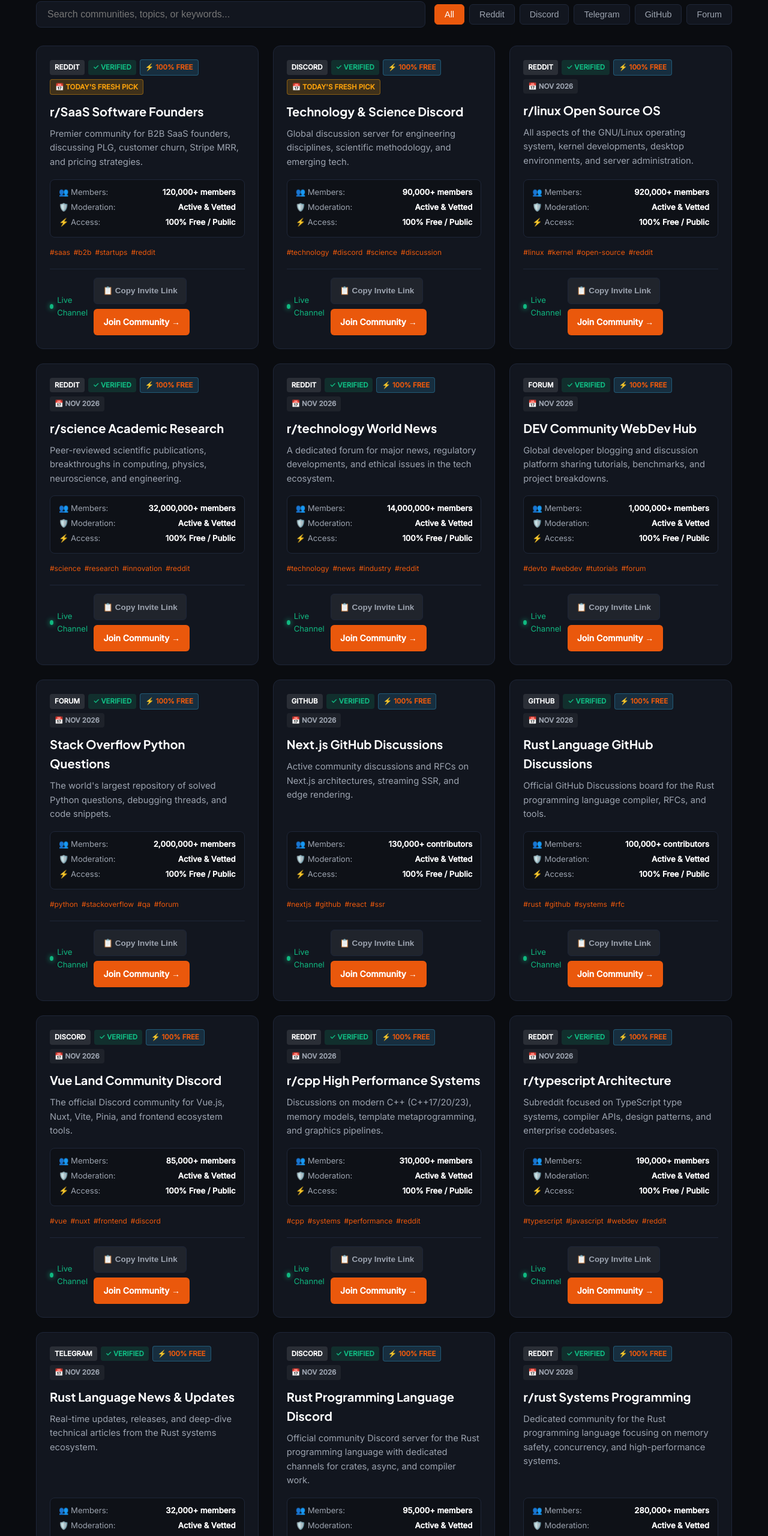
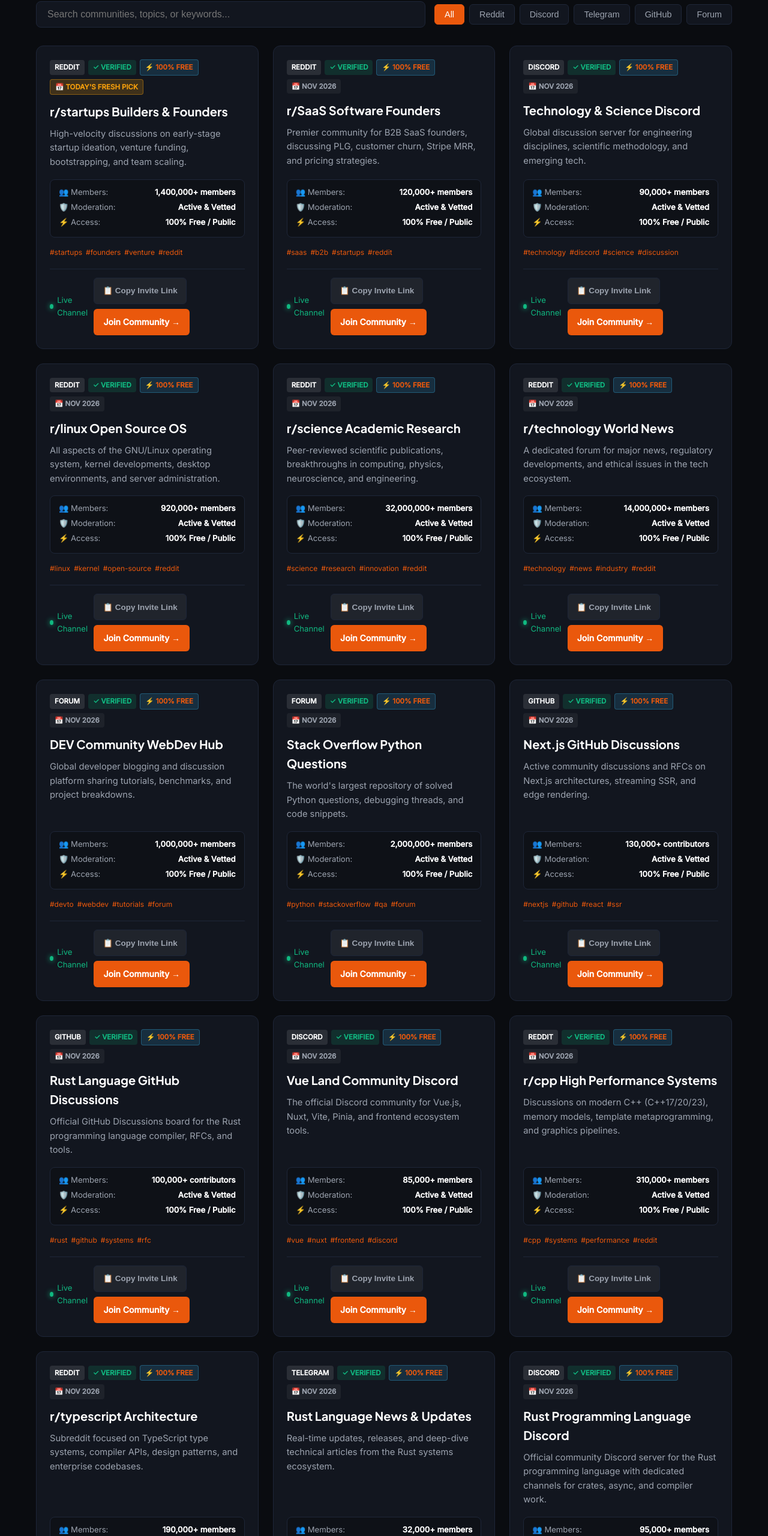
Before and after one commit to jibranpcccc/substack-writers-paid-newsletter-growth-hub, a plain HTML site: page index.html in a window 1280 px wide. Shown: the part 1159-3720 px from the top of the page at 60% size. Drawn offline with Linux system fonts and the light colour scheme.

Commit message:
feat(replenishment): fresh community links added - 2026-11-19 [skip ci]

```diff
--- a/feed.xml
+++ b/feed.xml
@@ -4,10 +4,17 @@
     <title>Substack Writers &amp; Paid Newsletter Growth Hub</title>
     <link>https://substack-writers-paid-newsletter-growth-hub.vercel.app/</link>
     <description>Verified community directory and updates.</description>
-    <lastBuildDate>Wed, 18 Nov 2026 07:28:26 GMT</lastBuildDate>
+    <lastBuildDate>Thu, 19 Nov 2026 06:46:55 GMT</lastBuildDate>
     <atom:link href="https://substack-writers-paid-newsletter-growth-hub.vercel.app/feed.xml" rel="self" type="application/rss+xml"/>
     <atom:link href="https://pubsubhubbub.appspot.com/" rel="hub"/>
-                                                                                                                                                                                                            <item>
+                                                                                                                                                                                                                <item>
+      <title>📅 Today's Fresh Pick: r/startups Builders &amp; Founders (Reddit)</title>
+      <link>https://www.reddit.com/r/startups/</link>
+      <guid isPermaLink="false">https://jibranpcccc.github.io/substack-writers-paid-newsletter-growth-hub/#substack-writers-paid-newsletter-growth-hub-reddit-2-2026-11-19</guid>
+      <pubDate>Thu, 19 Nov 2026 06:46:55 GMT</pubDate>
+      <description>Newly verified community added to Substack Writers &amp; Paid Newsletter Growth Hub: High-velocity discussions on early-stage startup ideation, venture funding, bootstrapping, and team scaling.</description>
+    </item>
+<item>
       <title>📅 Today's Fresh Pick: r/SaaS Software Founders (Reddit)</title>
       <link>https://www.reddit.com/r/SaaS/</link>
       <guid isPermaLink="false">https://jibranpcccc.github.io/substack-writers-paid-newsletter-growth-hub/#substack-writers-paid-newsletter-growth-hub-reddit-1-2026-11-18</guid>
@@ -175,12 +182,5 @@
       <pubDate>Tue, 20 Oct 2026 06:14:34 GMT</pubDate>
       <description>Newly verified community added to Substack Writers &amp; Paid Newsletter Growth Hub: Global discussion server for engineering disciplines, scientific methodology, and emerging tech.</description>
     </item>
-<item>
-      <title>📅 Today's Fresh Pick: Technology &amp; Science Discord (Discord)</title>
-      <link>https://discord.gg/tech</link>
-      <guid isPermaLink="false">https://jibranpcccc.github.io/substack-writers-paid-newsletter-growth-hub/#substack-writers-paid-newsletter-growth-hub-discord-20261009-1-2026-10-19</guid>
-      <pubDate>Mon, 19 Oct 2026 06:07:44 GMT</pubDate>
-      <description>Newly verified community added to Substack Writers &amp; Paid Newsletter Growth Hub: Global discussion server for engineering disciplines, scientific methodology, and emerging tech.</description>
-    </item>
   </channel>
 </rss>
--- a/index.html
+++ b/index.html
@@ -148,142 +148,142 @@
           {
             "@type": "ListItem",
             "position": 1,
+            "name": "r/startups Builders & Founders",
+            "description": "High-velocity discussions on early-stage startup ideation, venture funding, bootstrapping, and team scaling.",
+            "url": "https://www.reddit.com/r/startups/"
+          },
+          {
+            "@type": "ListItem",
+            "position": 2,
             "name": "r/SaaS Software Founders",
             "description": "Premier community for B2B SaaS founders, discussing PLG, customer churn, Stripe MRR, and pricing strategies.",
             "url": "https://www.reddit.com/r/SaaS/"
           },
           {
             "@type": "ListItem",
-            "position": 2,
+            "position": 3,
             "name": "Technology & Science Discord",
             "description": "Global discussion server for engineering disciplines, scientific methodology, and emerging tech.",
             "url": "https://discord.gg/tech"
           },
           {
             "@type": "ListItem",
-            "position": 3,
+            "position": 4,
             "name": "r/linux Open Source OS",
             "description": "All aspects of the GNU/Linux operating system, kernel developments, desktop environments, and server administration.",
             "url": "https://www.reddit.com/r/linux/"
           },
           {
             "@type": "ListItem",
-            "position": 4,
+            "position": 5,
             "name": "r/science Academic Research",
             "description": "Peer-reviewed scientific publications, breakthroughs in computing, physics, neuroscience, and engineering.",
             "url": "https://www.reddit.com/r/science/"
           },
           {
             "@type": "ListItem",
-            "position": 5,
+            "position": 6,
             "name": "r/technology World News",
             "description": "A dedicated forum for major news, regulatory developments, and ethical issues in the tech ecosystem.",
             "url": "https://www.reddit.com/r/technology/"
           },
           {
             "@type": "ListItem",
-            "position": 6,
+            "position": 7,
             "name": "DEV Community WebDev Hub",
             "description": "Global developer blogging and discussion platform sharing tutorials, benchmarks, and project breakdowns.",
             "url": "https://dev.to/t/webdev"
           },
           {
             "@type": "ListItem",
-            "position": 7,
+            "position": 8,
             "name": "Stack Overflow Python Questions",
             "description": "The world's largest repository of solved Python questions, debugging threads, and code snippets.",
             "url": "https://stackoverflow.com/questions/tagged/python"
           },
           {
             "@type": "ListItem",
-            "position": 8,
+            "position": 9,
             "name": "Next.js GitHub Discussions",
             "description": "Active community discussions and RFCs on Next.js architectures, streaming SSR, and edge rendering.",
             "url": "https://github.com/vercel/next.js/discussions"
           },
           {
             "@type": "ListItem",
-            "position": 9,
+            "position": 10,
             "name": "Rust Language GitHub Discussions",
             "description": "Official GitHub Discussions board for the Rust programming language compiler, RFCs, and tools.",
             "url": "https://users.rust-lang.org"
           },
           {
             "@type": "ListItem",
-            "position": 10,
+            "position": 11,
             "name": "Vue Land Community Discord",
             "description": "The official Discord community for Vue.js, Nuxt, Vite, Pinia, and frontend ecosystem tools.",
             "url": "https://discord.gg/vue"
           },
           {
             "@type": "ListItem",
-            "position": 11,
+            "position": 12,
             "name": "r/cpp High Performance Systems",
             "description": "Discussions on modern C++ (C++17/20/23), memory models, template metaprogramming, and graphics pipelines.",
             "url": "https://www.reddit.com/r/cpp/"
           },
           {
             "@type": "ListItem",
-            "position": 12,
+            "position": 13,
             "name": "r/typescript Architecture",
             "description": "Subreddit focused on TypeScript type systems, compiler APIs, design patterns, and enterprise codebases.",
             "url": "https://www.reddit.com/r/typescript/"
           },
           {
             "@type": "ListItem",
-            "position": 13,
+            "position": 14,
             "name": "Rust Language News & Updates",
             "description": "Real-time updates, releases, and deep-dive technical articles from the Rust systems ecosystem.",
             "url": "https://t.me/rust_lang_news"
           },
           {
             "@type": "ListItem",
-            "position": 14,
+            "position": 15,
             "name": "Rust Programming Language Discord",
             "description": "Official community Discord server for the Rust programming language with dedicated channels for crates, async, and compiler work.",
             "url": "https://discord.gg/rust-lang"
           },
           {
             "@type": "ListItem",
-            "position": 15,
+            "position": 16,
             "name": "r/rust Systems Programming",
             "description": "Dedicated community for the Rust programming language focusing on memory safety, concurrency, and high-performance systems.",
             "url": "https://www.reddit.com/r/rust/"
           },
           {
             "@type": "ListItem",
-            "position": 16,
+            "position": 17,
             "name": "Indie Hackers Community",
             "description": "Transparent revenue shares, founder interviews, and practical guides for bootstrapping profitable online businesses.",
             "url": "https://www.indiehackers.com"
           },
           {
             "@type": "ListItem",
-            "position": 17,
+            "position": 18,
             "name": "Global Startups Hub Channel",
             "description": "Updates on venture capital fundings, Product Hunt launches, and SaaS acquisition multiples.",
             "url": "https://t.me/startup_hub"
           },
           {
             "@type": "ListItem",
-            "position": 18,
+            "position": 19,
             "name": "SEO Professionals Discord",
             "description": "Real-time discussions between agency operators and enterprise SEO consultants on search visibility.",
             "url": "https://discord.gg/seo"
           },
           {
             "@type": "ListItem",
-            "position": 19,
+            "position": 20,
             "name": "r/SEO Search Engine Optimization",
             "description": "Technical SEO, Core Web Vitals, Google algorithm update analysis, backlink audits, and Generative Engine Optimization.",
             "url": "https://www.reddit.com/r/SEO/"
-          },
-          {
-            "@type": "ListItem",
-            "position": 20,
-            "name": "r/startups Builders & Founders",
-            "description": "High-velocity discussions on early-stage startup ideation, venture funding, bootstrapping, and team scaling.",
-            "url": "https://www.reddit.com/r/startups/"
           },
           {
             "@type": "ListItem",
@@ -617,12 +617,36 @@
         </div>
         <div id="vetted-communities" class="grid">
 
-        <div id="community-card-1" class="card" data-platform="reddit" data-category="saas">
+        <div id="community-card-1" class="card" data-platform="reddit" data-category="startups">
             <div class="card-header">
                 <span class="badge badge-platform">Reddit</span>
                 <span class="badge badge-verified">✓ Verified</span>
                 <span class="badge badge-free">⚡ 100% Free</span>
                 <span class="badge badge-date" style="background: rgba(245, 158, 11, 0.2); color: #f59e0b; border: 1px solid rgba(245, 158, 11, 0.4); font-weight: 700;">📅 Today's Fresh Pick</span>
+            </div>
+            <h3 class="card-title">r/startups Builders & Founders</h3>
+            <p class="card-desc">High-velocity discussions on early-stage startup ideation, venture funding, bootstrapping, and team scaling.</p>
+            <div class="spec-matrix">
+                <div class="spec-row"><span>👥 Members:</span> <strong>1,400,000+ members</strong></div>
+                <div class="spec-row"><span>🛡️ Moderation:</span> <strong>Active & Vetted</strong></div>
+                <div class="spec-row"><span>⚡ Access:</span> <strong>100% Free / Public</strong></div>
+            </div>
+            <div class="tags-row"><span class="tag">#startups</span><span class="tag">#founders</span><span class="tag">#venture</span><span class="tag">#reddit</span></div>
+            <div class="card-footer">
+                <span class="activity-pulse"><span class="pulse-dot"></span> Live Channel</span>
+                <div class="card-actions">
+                    <button class="btn-copy-invite" onclick="copyInviteLink(event, 'https://www.reddit.com/r/startups/')">📋 Copy Invite Link</button>
+                    <a href="https://www.reddit.com/r/startups/" target="_blank" rel="noopener noreferrer" class="btn-join">Join Community →</a>
+                </div>
+            </div>
+        </div>
+
+        <div id="community-card-2" class="card" data-platform="reddit" data-category="saas">
+            <div class="card-header">
+                <span class="badge badge-platform">Reddit</span>
+                <span class="badge badge-verified">✓ Verified</span>
+                <span class="badge badge-free">⚡ 100% Free</span>
+                <span class="badge badge-date">📅 Nov 2026</span>
             </div>
             <h3 class="card-title">r/SaaS Software Founders</h3>
             <p class="card-desc">Premier community for B2B SaaS founders, discussing PLG, customer churn, Stripe MRR, and pricing strategies.</p>
@@ -641,12 +665,12 @@
             </div>
         </div>
 
-        <div id="community-card-2" class="card" data-platform="discord" data-category="tech discussion">
+        <div id="community-card-3" class="card" data-platform="discord" data-category="tech discussion">
             <div class="card-header">
                 <span class="badge badge-platform">Discord</span>
                 <span class="badge badge-verified">✓ Verified</span>
                 <span class="badge badge-free">⚡ 100% Free</span>
-                <span class="badge badge-date" style="background: rgba(245, 158, 11, 0.2); color: #f59e0b; border: 1px solid rgba(245, 158, 11, 0.4); font-weight: 700;">📅 Today's Fresh Pick</span>
+                <span class="badge badge-date">📅 Nov 2026</span>
             </div>
             <h3 class="card-title">Technology & Science Discord</h3>
             <p class="card-desc">Global discussion server for engineering disciplines, scientific methodology, and emerging tech.</p>
@@ -665,7 +689,7 @@
             </div>
         </div>
 
-        <div id="community-card-3" class="card" data-platform="reddit" data-category="linux & os">
+        <div id="community-card-4" class="card" data-platform="reddit" data-category="linux & os">
             <div class="card-header">
                 <span class="badge badge-platform">Reddit</span>
                 <span class="badge badge-verified">✓ Verified</span>
@@ -689,7 +713,7 @@
             </div>
         </div>
 
-        <div id="community-card-4" class="card" data-platform="reddit" data-category="science & innovation">
+        <div id="community-card-5" class="card" data-platform="reddit" data-category="science & innovation">
             <div class="card-header">
                 <span class="badge badge-platform">Reddit</span>
                 <span class="badge badge-verified">✓ Verified</span>
@@ -713,7 +737,7 @@
             </div>
         </div>
 
-        <div id="community-card-5" class="card" data-platform="reddit" data-category="tech news">
+        <div id="community-card-6" class="card" data-platform="reddit" data-category="tech news">
             <div class="card-header">
                 <span class="badge badge-platform">Reddit</span>
                 <span class="badge badge-verified">✓ Verified</span>
@@ -737,7 +761,7 @@
             </div>
         </div>
 
-        <div id="community-card-6" class="card" data-platform="forum" data-category="web development">
+        <div id="community-card-7" class="card" data-platform="forum" data-category="web development">
             <div class="card-header">
                 <span class="badge badge-platform">Forum</span>
                 <span class="badge badge-verified">✓ Verified</span>
@@ -761,7 +785,7 @@
             </div>
         </div>
 
-        <div id="community-card-7" class="card" data-platform="forum" data-category="python development">
+        <div id="community-card-8" class="card" data-platform="forum" data-category="python development">
             <div class="card-header">
                 <span class="badge badge-platform">Forum</span>
                 <span class="badge badge-verified">✓ Verified</span>
@@ -785,7 +809,7 @@
             </div>
         </div>
 
-        <div id="community-card-8" class="card" data-platform="github" data-category="frontend engineering">
+        <div id="community-card-9" class="card" data-platform="github" data-category="frontend engineering">
             <div class="card-header">
                 <span class="badge badge-platform">GitHub</span>
                 <span class="badge badge-verified">✓ Verified</span>
@@ -809,7 +833,7 @@
             </div>
         </div>
 
-        <div id="community-card-9" class="card" data-platform="github" data-category="systems programming">
+        <div id="community-card-10" class="card" data-platform="github" data-category="systems programming">
             <div class="card-header">
                 <span class="badge badge-platform">GitHub</span>
                 <span class="badge badge-verified">✓ Verified</span>
@@ -833,7 +857,7 @@
             </div>
         </div>
 
-        <div id="community-card-10" class="card" data-platform="discord" data-category="frontend engineering">
+        <div id="community-card-11" class="card" data-platform="discord" data-category="frontend engineering">
             <div class="card-header">
                 <span class="badge badge-platform">Discord</span>
                 <span class="badge badge-verified">✓ Verified</span>
@@ -857,7 +881,7 @@
             </div>
         </div>
 
-        <div id="community-card-11" class="card" data-platform="reddit" data-category="systems programming">
+        <div id="community-card-12" class="card" data-platform="reddit" data-category="systems programming">
             <div class="card-header">
                 <span class="badge badge-platform">Reddit</span>
                 <span class="badge badge-verified">✓ Verified</span>
@@ -881,7 +905,7 @@
             </div>
         </div>
 
-        <div id="community-card-12" class="card" data-platform="reddit" data-category="web development">
+        <div id="community-card-13" class="card" data-platform="reddit" data-category="web development">
             <div class="card-header">
                 <span class="badge badge-platform">Reddit</span>
                 <span class="badge badge-verified">✓ Verified</span>
@@ -905,7 +929,7 @@
             </div>
         </div>
 
-        <div id="community-card-13" class="card" data-platform="telegram" data-category="systems programming">
+        <div id="community-card-14" class="card" data-platform="telegram" data-category="systems programming">
             <div class="card-header">
                 <span class="badge badge-platform">Telegram</span>
                 <span class="badge badge-verified">✓ Verified</span>
@@ -929,7 +953,7 @@
             </div>
         </div>
 
-        <div id="community-card-14" class="card" data-platform="discord" data-category="systems programming">
+        <div id="community-card-15" class="card" data-platform="discord" data-category="systems programming">
             <div class="card-header">
                 <span class="badge badge-platform">Discord</span>
                 <span class="badge badge-verified">✓ Verified</span>
@@ -953,7 +977,7 @@
             </div>
         </div>
 
-        <div id="community-card-15" class="card" data-platform="reddit" data-category="systems programming">
+        <div id="community-card-16" class="card" data-platform="reddit" data-category="systems programming">
             <div class="card-header">
                 <span class="badge badge-platform">Reddit</span>
                 <span class="badge badge-verified">✓ Verified</span>
@@ -977,7 +1001,7 @@
             </div>
         </div>
 
-        <div id="community-card-16" class="card" data-platform="forum" data-category="bootstrapping">
+        <div id="community-card-17" class="card" data-platform="forum" data-category="bootstrapping">
             <div class="card-header">
                 <span class="badge badge-platform">Forum</span>
                 <span class="badge badge-verified">✓ Verified</span>
@@ -1001,7 +1025,7 @@
             </div>
         </div>
 
-        <div id="community-card-17" class="card" data-platform="telegram" data-category="startups & venture">
+        <div id="community-card-18" class="card" data-platform="telegram" data-category="startups & venture">
             <div class="card-header">
                 <span class="badge badge-platform">Telegram</span>
                 <span class="badge badge-verified">✓ Verified</span>
@@ -1025,7 +1049,7 @@
             </div>
         </div>
 
-        <div id="community-card-18" class="card" data-platform="discord" data-category="seo & search">
+        <div id="community-card-19" class="card" data-platform="discord" data-category="seo & search">
             <div class="card-header">
                 <span class="badge badge-platform">Discord</span>
                 <span class="badge badge-verified">✓ Verified</span>
@@ -1049,7 +1073,7 @@
             </div>
         </div>
 
-        <div id="community-card-19" class="card" data-platform="reddit" data-category="seo & geo">
+        <div id="community-card-20" class="card" data-platform="reddit" data-category="seo & geo">
             <div class="card-header">
                 <span class="badge badge-platform">Reddit</span>
                 <span class="badge badge-verified">✓ Verified</span>
@@ -1069,30 +1093,6 @@
                 <div class="card-actions">
                     <button class="btn-copy-invite" onclick="copyInviteLink(event, 'https://www.reddit.com/r/SEO/')">📋 Copy Invite Link</button>
                     <a href="https://www.reddit.com/r/SEO/" target="_blank" rel="noopener noreferrer" class="btn-join">Join Community →</a>
-                </div>
-            </div>
-        </div>
-
-        <div id="community-card-20" class="card" data-platform="reddit" data-category="startups">
-            <div class="card-header">
-                <span class="badge badge-platform">Reddit</span>
-                <span class="badge badge-verified">✓ Verified</span>
-                <span class="badge badge-free">⚡ 100% Free</span>
-                <span class="badge badge-date">📅 Nov 2026</span>
-            </div>
-            <h3 class="card-title">r/startups Builders & Founders</h3>
-            <p class="card-desc">High-velocity discussions on early-stage startup ideation, venture funding, bootstrapping, and team scaling.</p>
-            <div class="spec-matrix">
-                <div class="spec-row"><span>👥 Members:</span> <strong>1,400,000+ members</strong></div>
-                <div class="spec-row"><span>🛡️ Moderation:</span> <strong>Active & Vetted</strong></div>
-                <div class="spec-row"><span>⚡ Access:</span> <strong>100% Free / Public</strong></div>
-            </div>
-            <div class="tags-row"><span class="tag">#startups</span><span class="tag">#founders</span><span class="tag">#venture</span><span class="tag">#reddit</span></div>
-            <div class="card-footer">
-                <span class="activity-pulse"><span class="pulse-dot"></span> Live Channel</span>
-                <div class="card-actions">
-                    <button class="btn-copy-invite" onclick="copyInviteLink(event, 'https://www.reddit.com/r/startups/')">📋 Copy Invite Link</button>
-                    <a href="https://www.reddit.com/r/startups/" target="_blank" rel="noopener noreferrer" class="btn-join">Join Community →</a>
                 </div>
             </div>
         </div>
```
Also changed, not shown: data/groups.json (+20 -19 lines).
